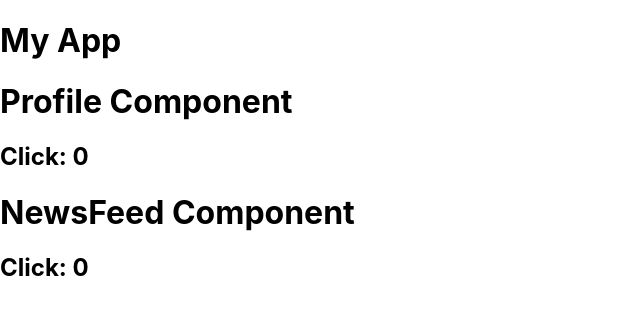
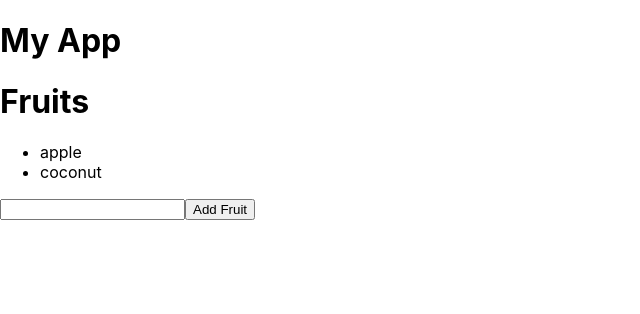
Before and after one commit to oscartrugo/MasterReact-Typecript, a React (Create React App) app in the folder react-udemy-tutorial/: page / in a window 1280 px wide. Shown: the top 314 px of the page, without its empty margins (0-640 px from the left). Built offline with nearby package versions, Linux system fonts and the light colour scheme.

Commit message:
49. Keys & List

```diff
--- a/react-udemy-tutorial/src/App.tsx
+++ b/react-udemy-tutorial/src/App.tsx
@@ -1,18 +1,34 @@
 import React from 'react';
 import logo from './logo.svg';
 import './App.css';
-import TrackClick from './components/TrackClick';
-import { Profile } from './components/Profile';
-import { NewsFeed } from './components/NewsFeed';
+import Fruits from './components/Fruits';
 
 export const App: React.FC = () => {
   return (
     <React.Fragment>
       <h1>My App</h1>
-      <TrackClick renderProps={(click) => <Profile click={click} />} />
-      <TrackClick renderProps={(click) => <NewsFeed click={click} />} />
+      <Fruits />
     </React.Fragment>
   );
 }
 
 export default App;
+
+/**
+ *          KEYS
+ * Las Keys ayudan a React a identificar qué items han sido cambiados, agregados
+ * o eliminados.
+ *
+ * Deben ser dados a los elementos dentro del arreglo para dar a los elementos
+ * una identidad estable.
+ *
+ * Sólo tienen que ser únicas entre sus hermanos.
+ *
+ * Solo son necesarias en el elemento top en el array
+ *
+ * Las Keys a veces son un boost de performance, por ejemplo
+ *
+ *
+ *
+ *
+ */
--- /dev/null
+++ b/react-udemy-tutorial/src/components/Fruits/index.tsx
@@ -0,0 +1,48 @@
+import React from 'react';
+import { FruitsProps, FruitsState } from './interface';
+
+class Fruits extends React.Component<FruitsProps, FruitsState> {
+    constructor(props: FruitsProps) {
+        super(props);
+
+        this.state = {
+            fruits: ['apple', 'coconut'], //valores iniciales de nuestras frutas
+            newFruit: '',
+        }
+    }
+
+    handleInputOnChange = (event: React.ChangeEvent<HTMLInputElement>) => {
+        this.setState({
+            newFruit: event.currentTarget.value
+        })
+    }
+
+    handleAddButtonClick = () => {
+        this.setState({
+            fruits: [ ...this.state.fruits, this.state.newFruit ] //Añadimos la nueva fruta al array existente
+        })
+    }
+
+    render() {
+        const { fruits, newFruit } = this.state; //Obtenemos las fruits en el render
+
+        const fruitsUI = fruits.map(fruit => { //Iteramos el arreglo de frutas
+            return <li key={fruit}>{fruit}</li> //Añadimos la fruta dentro del elemento "li",
+        });                                        //para poder cargarlo dentro de un "ul"
+        //Añadimos "fruit" como key porque vamos a tener una fruta única
+
+        return (
+            <div>
+                <h1> Fruits </h1>
+                <ul>
+                    {fruitsUI} {/* Aqui se cargan las fruitas ingresadas al inicio del render */}
+                </ul>
+
+                <input value={newFruit} onChange={this.handleInputOnChange} />
+                <button onClick={this.handleAddButtonClick}>Add Fruit</button>
+            </div>
+        )
+    }
+}
+
+export default Fruits;
--- /dev/null
+++ b/react-udemy-tutorial/src/components/Fruits/interface.ts
@@ -0,0 +1,8 @@
+export interface FruitsProps { //No se acepta ningun tipo de props
+
+}
+
+export interface FruitsState {
+    fruits: string[];
+    newFruit: string;
+}
--- a/react-udemy-tutorial/src/components/NewsFeed/index.tsx
+++ /dev/null
@@ -1,11 +0,0 @@
-import React from 'react';
-import { NewsFeedProps } from './interface';
-
-export const NewsFeed: React.FC<NewsFeedProps> = ({ click }) => {
-    return (
-        <>
-            <h1> NewsFeed Component </h1>
-            <h2> Click: {click} </h2>
-        </>
-    )
-}
--- a/react-udemy-tutorial/src/components/NewsFeed/interface.ts
+++ /dev/null
@@ -1,3 +0,0 @@
-export interface NewsFeedProps {
-    click: number;
-}
--- a/react-udemy-tutorial/src/components/Profile/index.tsx
+++ /dev/null
@@ -1,11 +0,0 @@
-import React from 'react';
-import { ProfileProps } from './interface';
-
-export const Profile: React.FC<ProfileProps> = ({ click }) => {
-    return (
-        <>
-            <h1> Profile Component </h1>
-            <h2> Click: {click} </h2>
-        </>
-    )
-}
--- a/react-udemy-tutorial/src/components/Profile/interface.ts
+++ /dev/null
@@ -1,3 +0,0 @@
-export interface ProfileProps {
-    click: number;
-}
--- a/react-udemy-tutorial/src/components/TrackClick/index.tsx
+++ /dev/null
@@ -1,29 +0,0 @@
-import React from 'react';
-import { TrackClickProps, TrackClickState } from './interface';
-
-class TrackClick extends React.Component<TrackClickProps, TrackClickState> {
-    constructor(props: TrackClickProps) {
-        super(props);
-
-        this.state = {
-            click: 0,
-        }
-    }
-
-    handleClick = () => {
-        this.setState({
-            click: this.state.click + 1
-        });
-    }
-
-    render() {
-        const {renderProps} = this.props;
-        return (
-            <div onClick={this.handleClick}>
-                {renderProps(this.state.click)}
-            </div>
-        )
-    }
-}
-
-export default TrackClick;
```
Also changed, not shown: react-udemy-tutorial/src/components/SecondComponent/index.tsx (deleted, +0 -14 lines), react-udemy-tutorial/src/components/TrackClick/interface.ts (deleted, +0 -9 lines).
